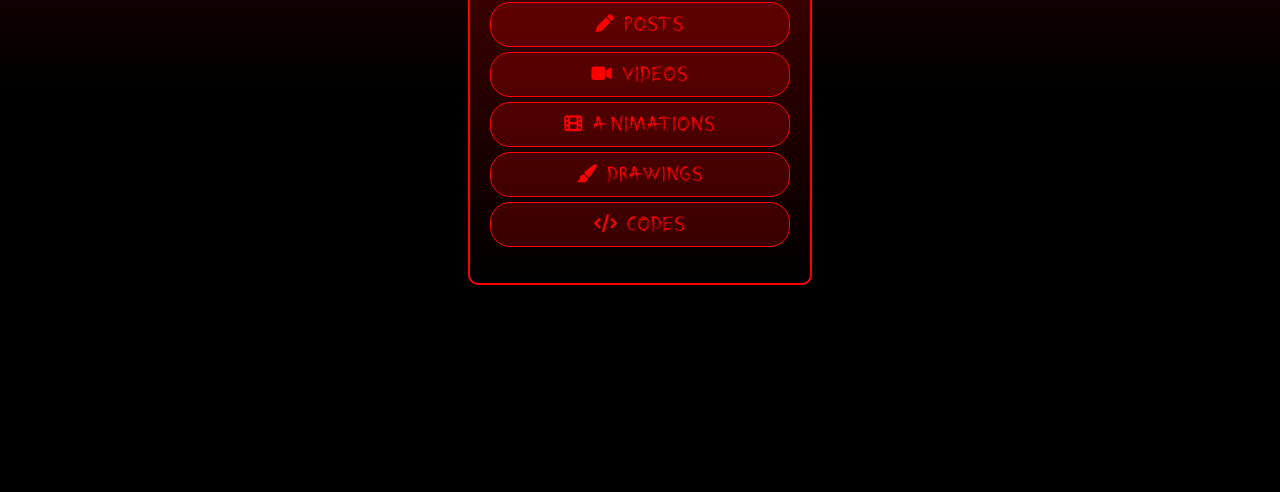
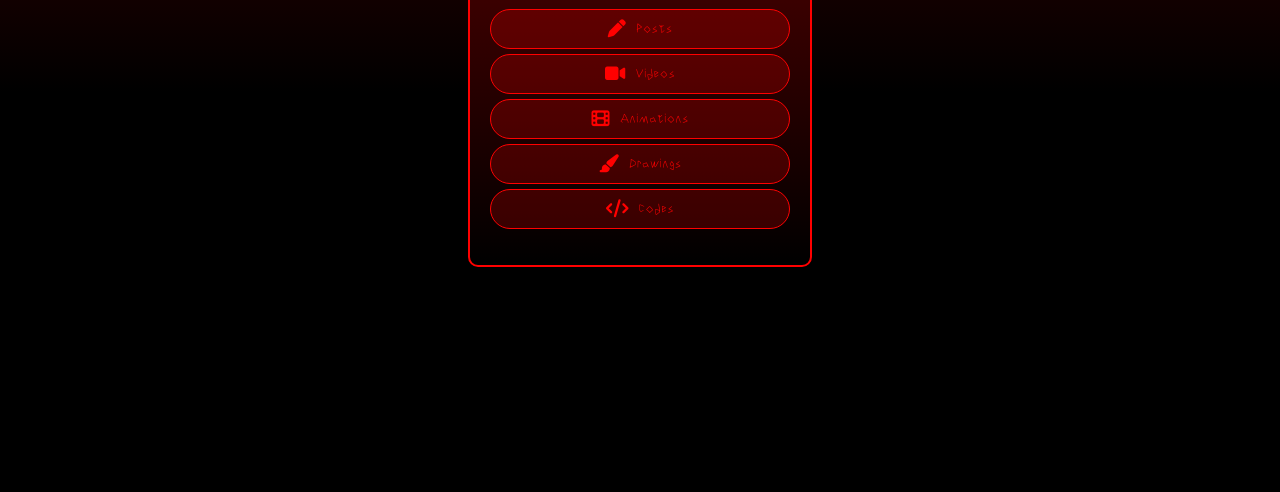
Before and after one commit to shadowman-multiapp/shadowman, a plain HTML site: page shadowmancreatemenuconcept.html in a window 1280 px wide. Shown: the part 308-800 px from the top of the page. Drawn offline with Linux system fonts and the light colour scheme.

Commit message:
Update style2.css

```diff
--- a/style2.css
+++ b/style2.css
@@ -7,9 +7,18 @@
             font-display: swap;
         }
 
+@font-face {
+    font-family: 'Shadowman Letters';
+    src: url('Shadowman_letters-Regular.woff2') format('woff2'),
+        url('Shadowman_letters-Regular.woff') format('woff');
+    font-weight: normal;
+    font-style: normal;
+    font-display: swap;
+}
+
         body {
             margin: 0;
-            font-family: 'paint', Arial, sans-serif;
+            font-family: 'Shadowman Letters', 'paint', Arial, sans-serif;
             background: linear-gradient(#4c0000, black, black);
             color: red;
             display: flex;
@@ -59,4 +68,5 @@
 
         .create-options li:hover {
             background-color: rgba(255, 0, 0, 0.4);
+
         }
```
